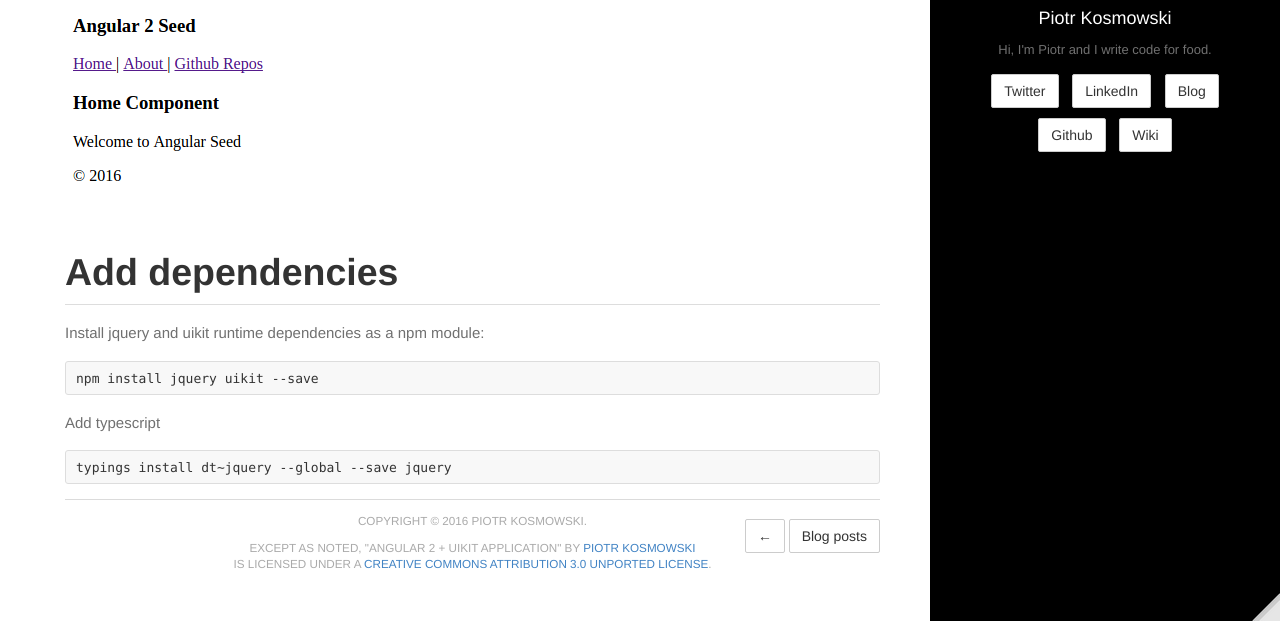
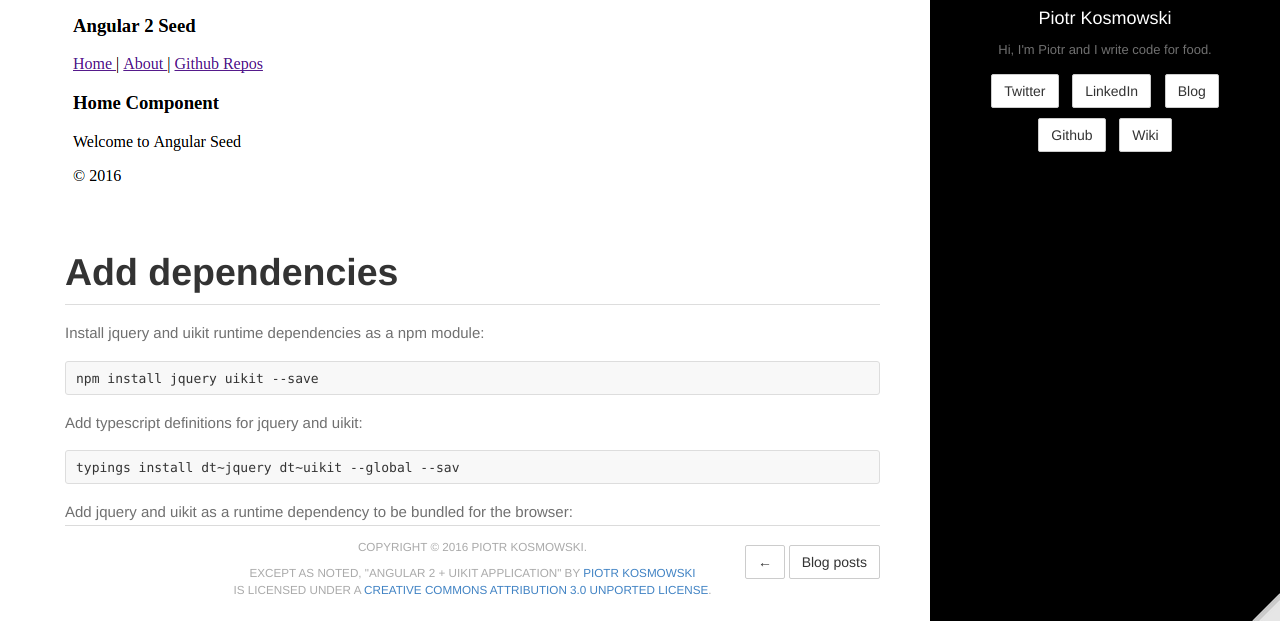
Before and after one commit to kospiotr/kospiotr.github.io, a Jekyll site: the page built from _posts/2016-09-17-ng2-uikit-spa-app.md, in a window 1280 px wide and 900 px high, scrolled down 512 px, cut to the strip 279-900 px from the top of the window. Built offline with Jekyll 4.4.1, drawn with Linux system fonts in a browser that asks for light colours.

Commit message:
Update 2016-09-17-ng2-uikit-spa-app.md

````diff
--- a/_posts/2016-09-17-ng2-uikit-spa-app.md
+++ b/_posts/2016-09-17-ng2-uikit-spa-app.md
@@ -46,8 +46,10 @@ Install jquery and uikit runtime dependencies as a npm module:
 npm install jquery uikit --save
 ```
 
-Add typescript
+Add typescript definitions for jquery and uikit:
 
 ```
-typings install dt~jquery --global --save jquery
+typings install dt~jquery dt~uikit --global --sav
 ```
+
+Add jquery and uikit as a runtime dependency to be bundled for the browser:
````
